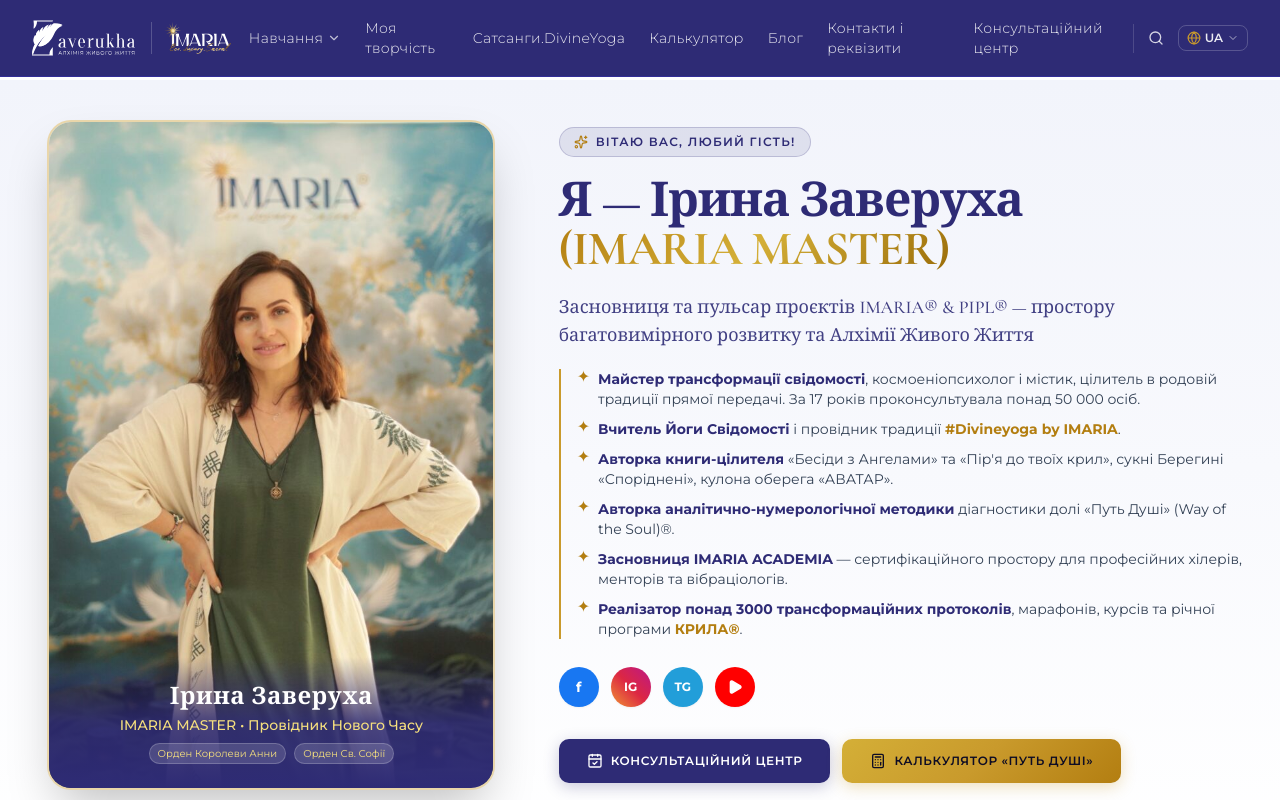
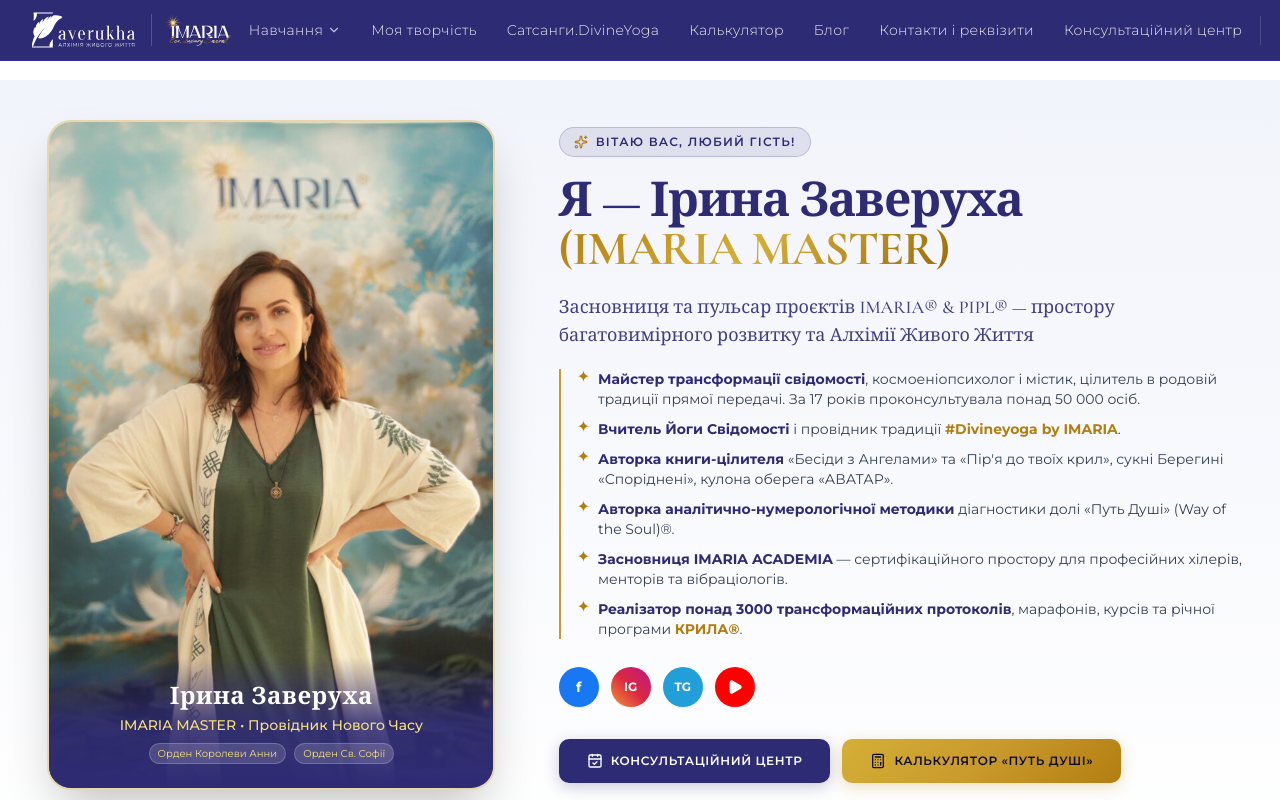
Before and after one commit to MCDShema/Zaverukha, a Next.js app: page / in a window 1280 px wide. Shown: the top 800 px of the page. Built offline with nearby package versions, Linux system fonts and the light colour scheme.

Commit message:
style(header): equalize horizontal spacing, center nav with mx-auto, and unify gap between all menu items

```diff
--- a/src/components/layout/Header.tsx
+++ b/src/components/layout/Header.tsx
@@ -74,18 +74,18 @@
               4. Калькулятор («Way of the Soul»)
               5. Блог
               6. Контакти і реквізити
-              7. Консультаційний центр (CTA)
+              7. Консультаційний центр
           ) */}
-          <nav className="hidden lg:flex items-center space-x-0.5 xl:space-x-1">
+          <nav className="hidden lg:flex items-center justify-center gap-1 xl:gap-2.5 2xl:gap-3.5 mx-auto">
 
             {/* 1. Навчання (Dropdown: Екосистема PIPL / IMARIA Academia) */}
             <div
-              className="relative group"
+              className="relative group shrink-0"
               onMouseEnter={() => setEducationOpen(true)}
               onMouseLeave={() => setEducationOpen(false)}
             >
               <button
-                className={`flex items-center gap-1 px-2.5 py-1.5 text-xs xl:text-sm font-light tracking-wide transition-colors ${
+                className={`flex items-center gap-1 px-2 xl:px-2.5 py-1.5 text-xs xl:text-sm font-light tracking-wide whitespace-nowrap transition-colors ${
                   isActive('/education')
                     ? 'text-white font-normal underline underline-offset-4 decoration-white/60'
                     : 'text-white/90 hover:text-white'
@@ -142,7 +142,7 @@
             {/* 2. Моя творчість */}
             <Link
               href="/creativity"
-              className={`px-2.5 py-1.5 text-xs xl:text-sm font-light tracking-wide transition-colors ${
+              className={`shrink-0 px-2 xl:px-2.5 py-1.5 text-xs xl:text-sm font-light tracking-wide whitespace-nowrap transition-colors ${
                 isActive('/creativity')
                   ? 'text-white font-normal underline underline-offset-4 decoration-white/60'
                   : 'text-white/90 hover:text-white'
@@ -154,7 +154,7 @@
             {/* 3. Сатсанги.DivineYoga (без бейджа УТП) */}
             <Link
               href="/satsang-divine-yoga"
-              className={`px-2.5 py-1.5 text-xs xl:text-sm font-light tracking-wide transition-colors ${
+              className={`shrink-0 px-2 xl:px-2.5 py-1.5 text-xs xl:text-sm font-light tracking-wide whitespace-nowrap transition-colors ${
                 isActive('/satsang-divine-yoga')
                   ? 'text-white font-normal underline underline-offset-4 decoration-white/60'
                   : 'text-white/90 hover:text-white'
@@ -167,7 +167,7 @@
             {/* 4. Калькулятор (однаковий білий тонкий стиль) */}
             <Link
               href="/calculator"
-              className={`px-2.5 py-1.5 text-xs xl:text-sm font-light tracking-wide transition-colors ${
+              className={`shrink-0 px-2 xl:px-2.5 py-1.5 text-xs xl:text-sm font-light tracking-wide whitespace-nowrap transition-colors ${
                 isActive('/calculator')
                   ? 'text-white font-normal underline underline-offset-4 decoration-white/60'
                   : 'text-white/90 hover:text-white'
@@ -180,7 +180,7 @@
             {/* 5. Блог */}
             <Link
               href="/blog"
-              className={`px-2.5 py-1.5 text-xs xl:text-sm font-light tracking-wide transition-colors ${
+              className={`shrink-0 px-2 xl:px-2.5 py-1.5 text-xs xl:text-sm font-light tracking-wide whitespace-nowrap transition-colors ${
                 isActive('/blog')
                   ? 'text-white font-normal underline underline-offset-4 decoration-white/60'
                   : 'text-white/90 hover:text-white'
@@ -192,7 +192,7 @@
             {/* 6. Контакти і реквізити */}
             <Link
               href="/contacts"
-              className={`px-2.5 py-1.5 text-xs xl:text-sm font-light tracking-wide transition-colors ${
+              className={`shrink-0 px-2 xl:px-2.5 py-1.5 text-xs xl:text-sm font-light tracking-wide whitespace-nowrap transition-colors ${
                 isActive('/contacts')
                   ? 'text-white font-normal underline underline-offset-4 decoration-white/60'
                   : 'text-white/90 hover:text-white'
@@ -204,7 +204,7 @@
             {/* 7. Консультаційний центр (однаковий білий тонкий стиль як у всіх) */}
             <Link
               href="/consultation-center"
-              className={`px-2.5 py-1.5 text-xs xl:text-sm font-light tracking-wide transition-colors ${
+              className={`shrink-0 px-2 xl:px-2.5 py-1.5 text-xs xl:text-sm font-light tracking-wide whitespace-nowrap transition-colors ${
                 isActive('/consultation-center')
                   ? 'text-white font-normal underline underline-offset-4 decoration-white/60'
                   : 'text-white/90 hover:text-white'
@@ -216,7 +216,7 @@
           </nav>
 
           {/* RIGHT UTILITIES: Search + Language switcher */}
-          <div className="hidden lg:flex items-center gap-2 pl-2 border-l border-white/15">
+          <div className="hidden lg:flex items-center gap-2 pl-3 xl:pl-4 border-l border-white/15 shrink-0">
             {/* Search Toggle */}
             <div className="relative">
               <button
```
